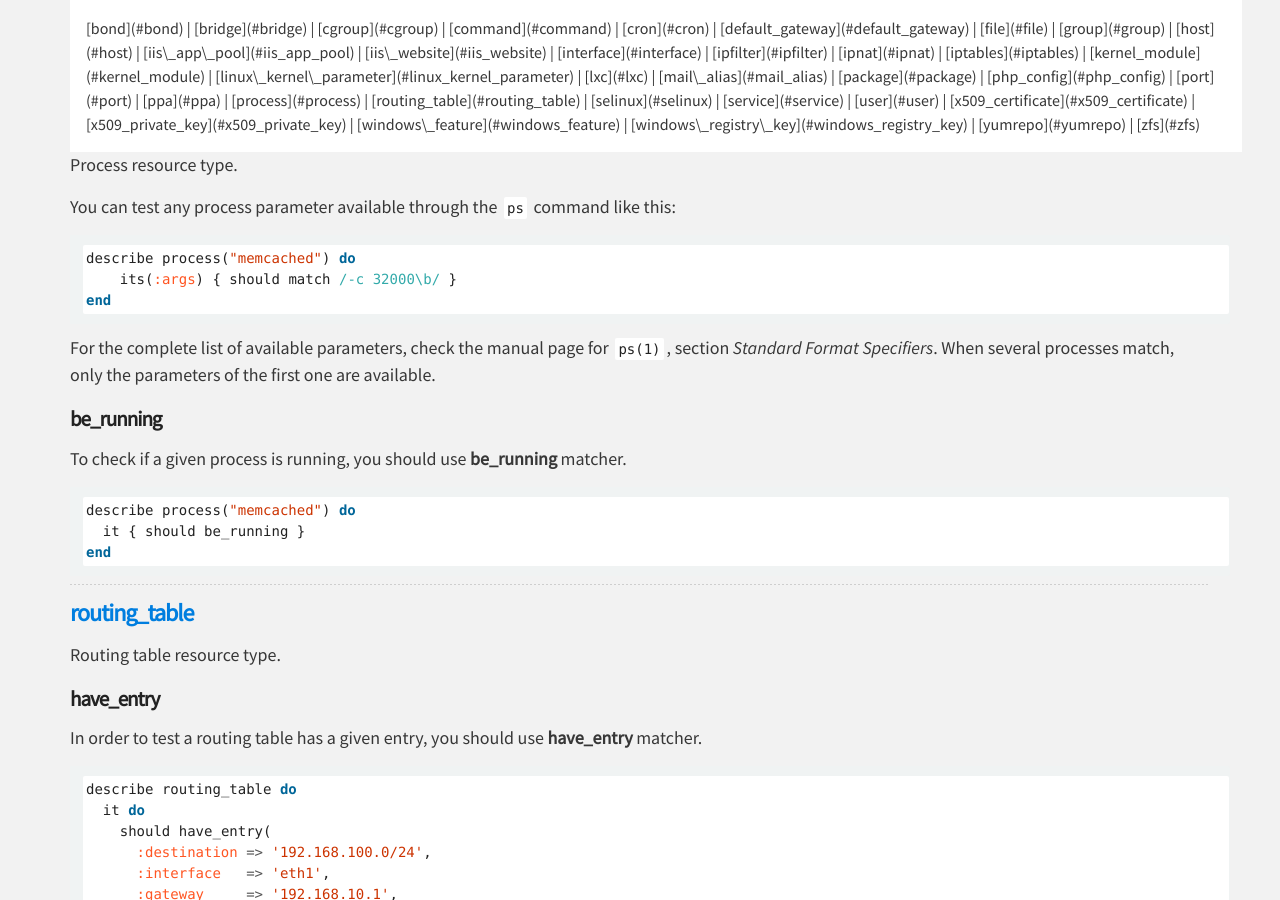
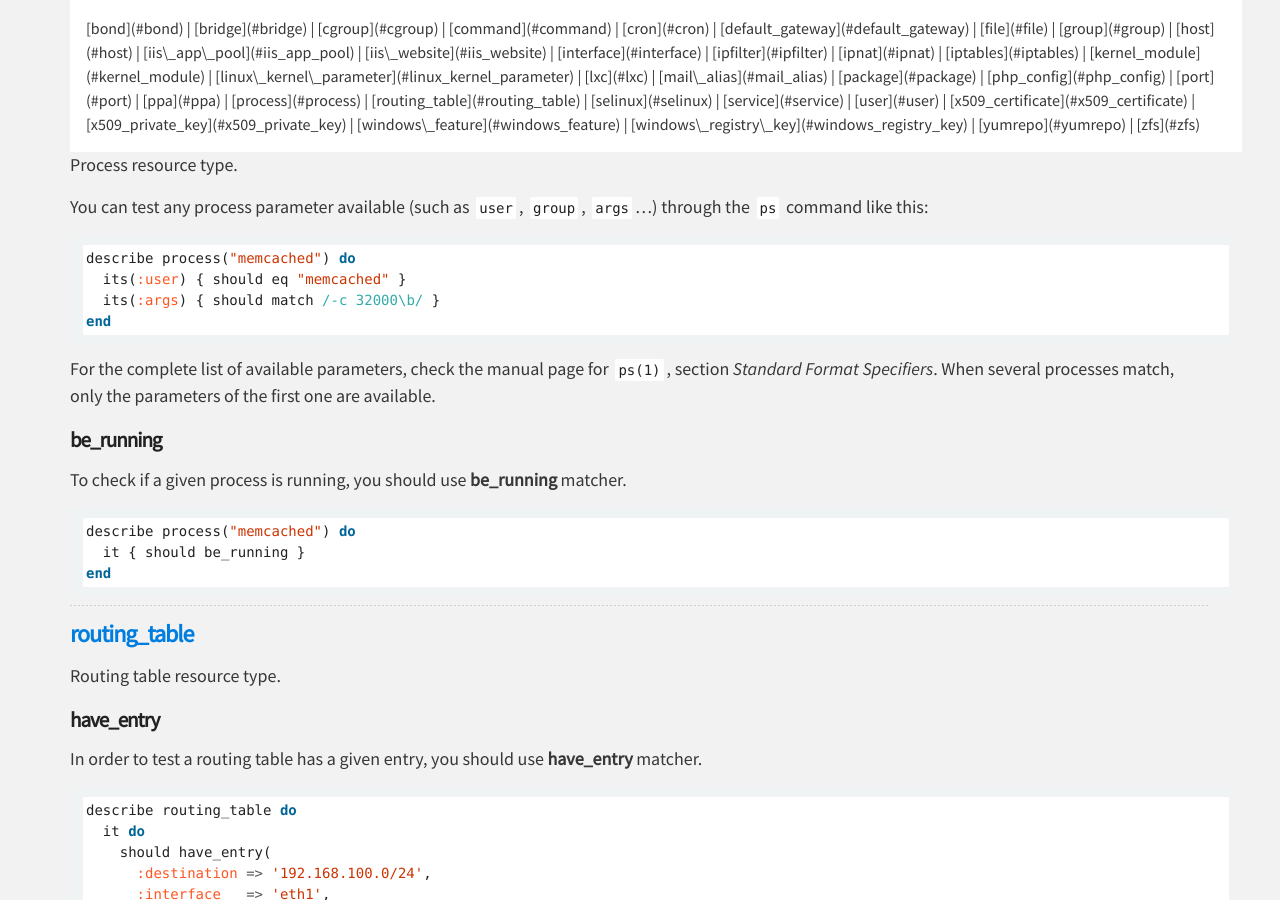
Before and after one commit to serverspec/serverspec.github.io, a Jekyll site: the page built from resource_types.md, in a window 1280 px wide and 900 px high, scrolled down 15785 px. Built offline with Jekyll 4.4.1, drawn with Linux system fonts in a browser that asks for light colours; nearby versions of some CDN libraries; Markdown is read by kramdown in place of the engine named in the settings.

Commit message:
More good examples for process

````diff
--- a/_includes/process.md
+++ b/_includes/process.md
@@ -2,11 +2,12 @@
 
 Process resource type.
 
-You can test any process parameter available through the `ps` command like this:
+You can test any process parameter available (such as `user`, `group`, `args`...) through the `ps` command like this:
 
 ```ruby
 describe process("memcached") do
-    its(:args) { should match /-c 32000\b/ }
+  its(:user) { should eq "memcached" }
+  its(:args) { should match /-c 32000\b/ }
 end
 ```
 
````
